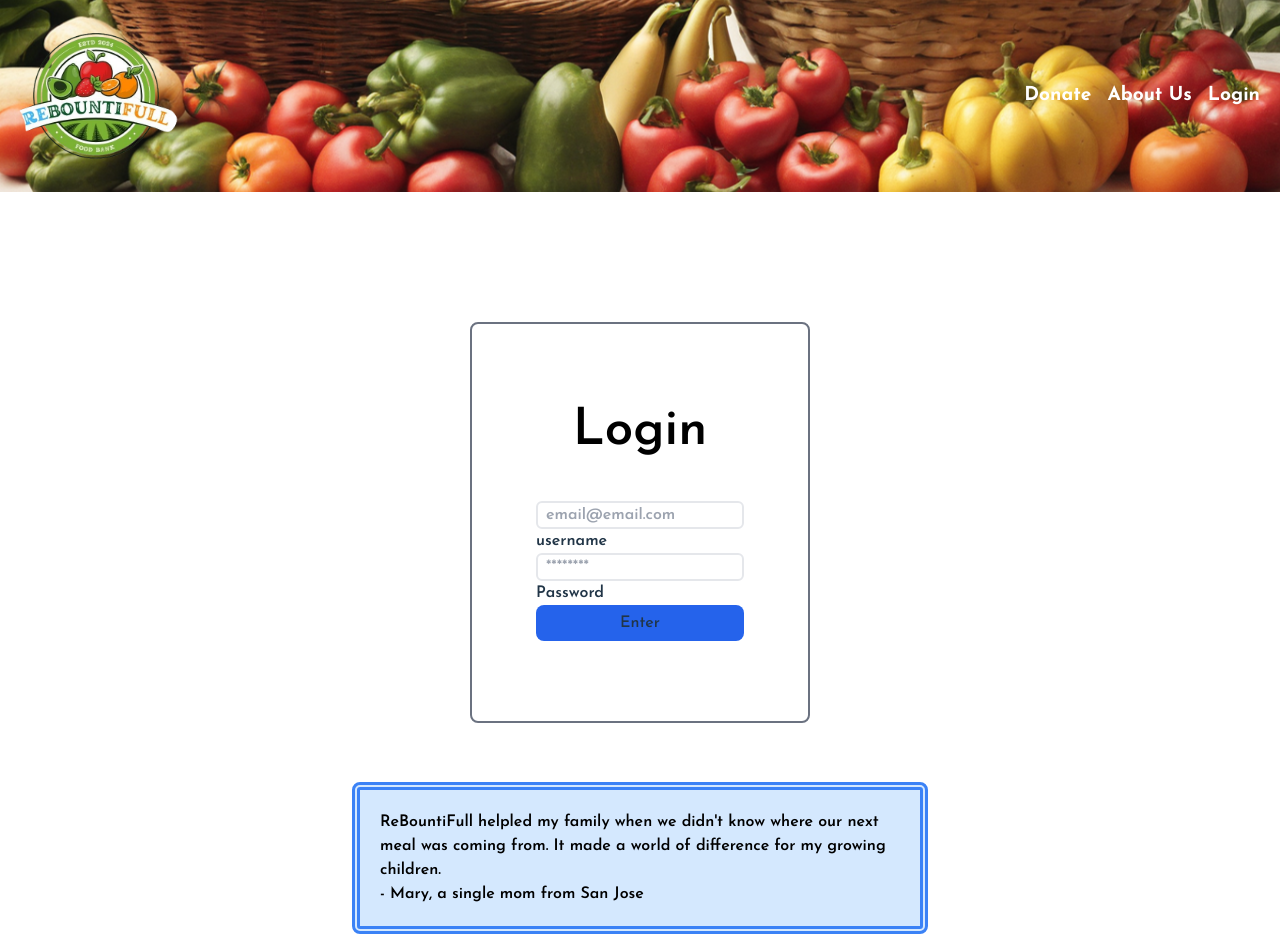
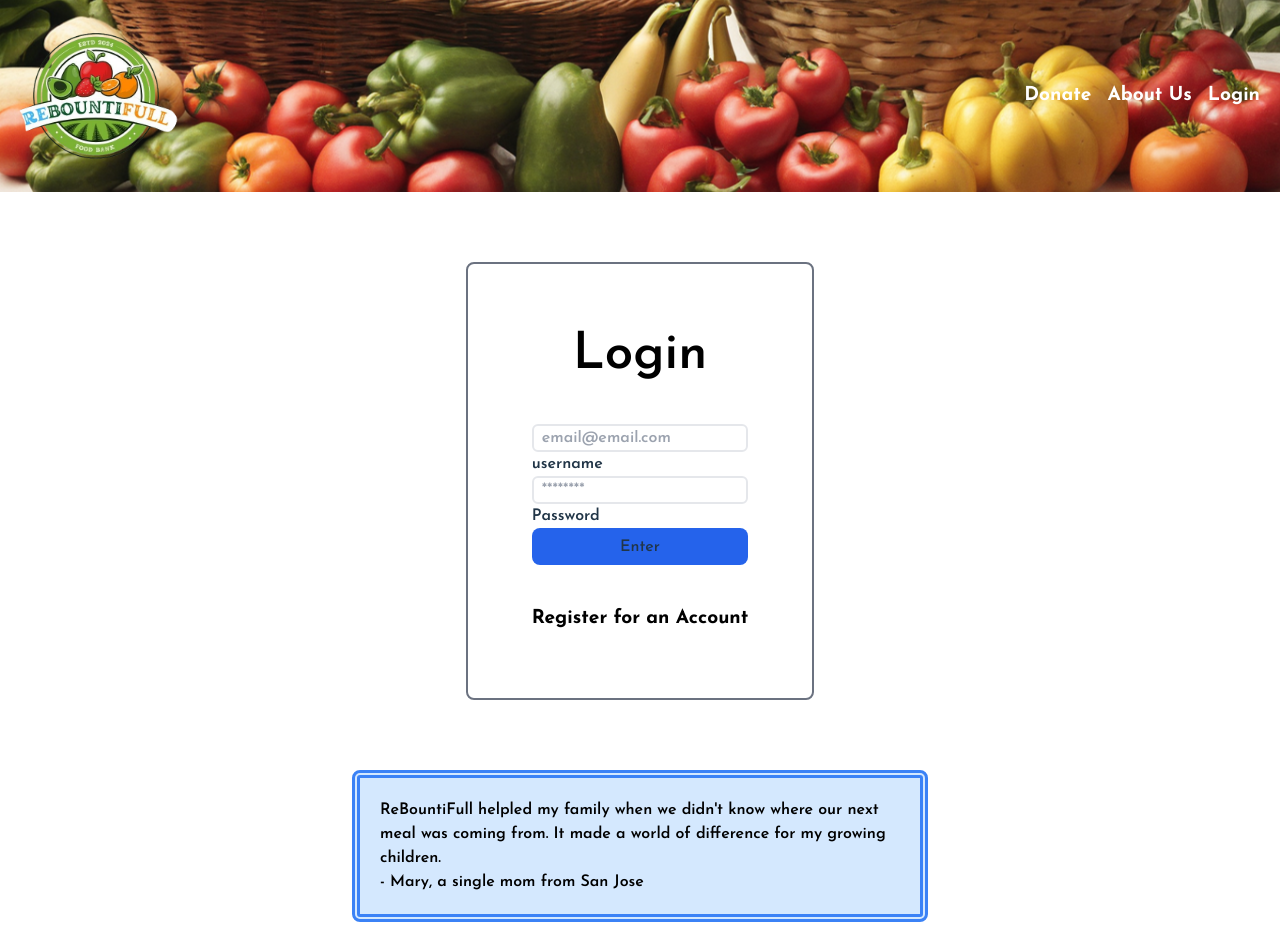
Before and after one commit to sareacct91/ReBountiFull, a React (Vite) app in the folder client/: page /login in a window 1280 px wide. Shown: the top 952 px of the page. Built offline with nearby package versions, Linux system fonts and the light colour scheme; no server answers.

Commit message:
added Register link to login page, adjusted some styling

```diff
--- a/client/src/components/Login/login.jsx
+++ b/client/src/components/Login/login.jsx
@@ -2,6 +2,8 @@ import { useMutation } from "@apollo/client";
 import { useState } from "react";
 import { LOGIN_USER } from "../../utils/mutations";
 import Auth from "../../utils/auth";
+import { Link } from "react-router-dom";
+import Signup from "../Signup/signup";
 
 export default function Login() {
   const [user, setUser] = useState({
@@ -31,7 +33,7 @@ export default function Login() {
 
   return (
     <div className="flex h-screen w-full flex-col items-center justify-evenly bg-white">
-      <div className="border-2 border-gray-500 px-16 py-20 rounded-lg mt-28">
+      <div className="border-2 border-gray-500 px-16 py-16 rounded-lg">
         <h1 className=" text-black text-center pb-10">Login</h1>
         <form className="flex flex-col" onSubmit={handleFormSubmit}>
           <input
@@ -56,10 +58,13 @@ export default function Login() {
           <button className="bg-blue-600" type="submit">
             Enter
           </button>
+          <Link to={'/signup'}>
+            <p className="text-black pt-10">Register for an Account</p>
+          </Link>
         </form>
       </div>
 
-      <div className="my-10 flex max-w-xl flex-col rounded-lg border-8 border-double border-blue-500 bg-blue-300/40 p-5 font-semibold text-black">
+      <div className="flex max-w-xl flex-col rounded-lg border-8 border-double border-blue-500 bg-blue-300/40 p-5 font-semibold text-black">
         <p className="">
           ReBountiFull helpled my family when we didn't know where our next meal
           was coming from. It made a world of difference for my growing
```
Also changed, not shown: 1 other file (tests, documents, lock files or other folders).
